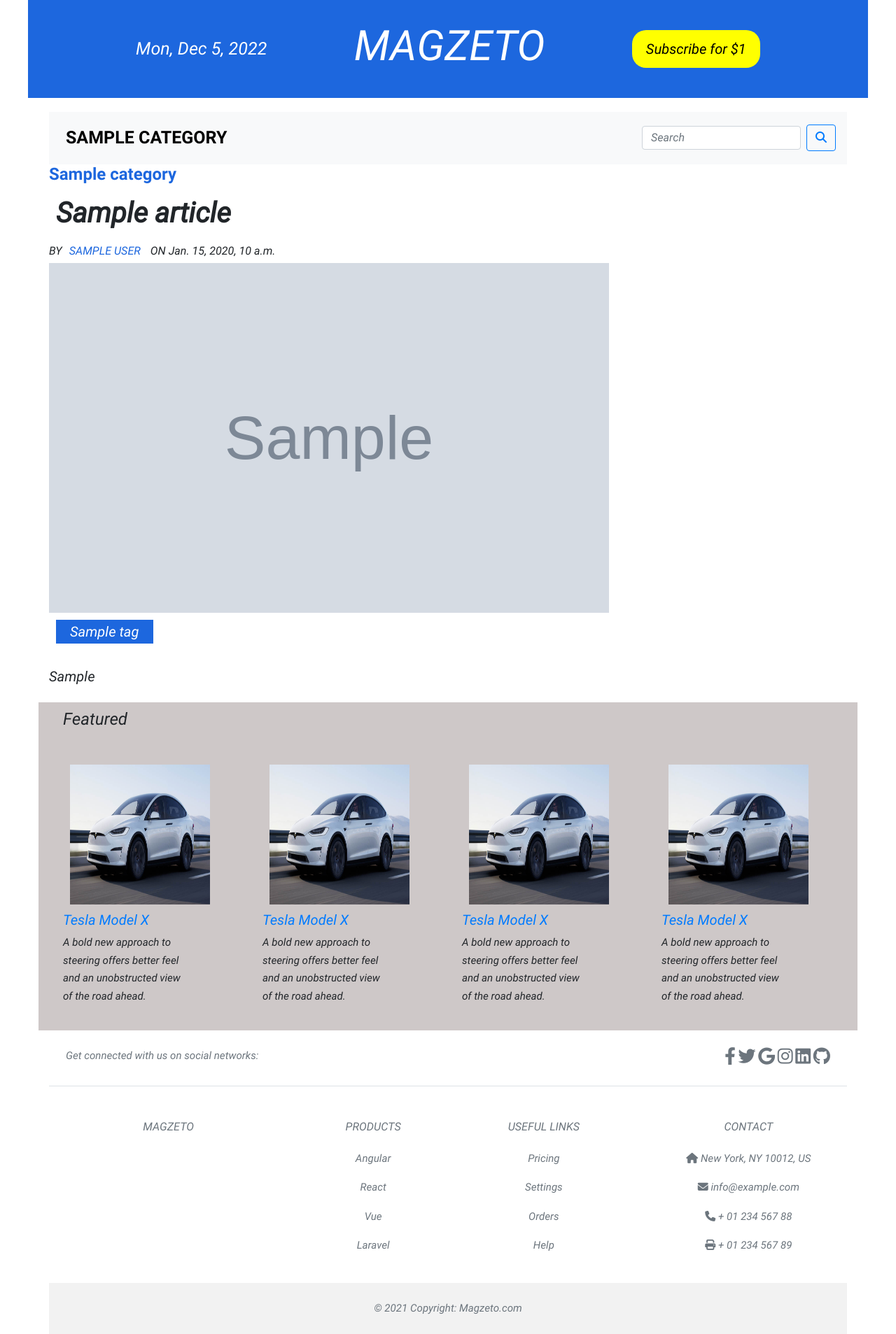
After one commit to obrianthe1st/Magzeto-django-magazine-advertising-platform, a Django app: page /sample/sample/ in a window 1280 px wide. The commit adds this page. Shown: the whole page at 70% size. Run offline with Django 4.2, Linux system fonts and the light colour scheme; tables that the repository leaves empty hold one stand-in row (values such as "Sample post"); grey boxes marked "Sample" are stand-in pictures; parts of the project's set-up code (start-up, migrations or seed data) failed here and were passed over.

```diff
--- a/src/apps/article/models.py
+++ b/src/apps/article/models.py
@@ -1,4 +1,5 @@
 from django.db import models
+from django.shortcuts import reverse
 
 from ..authors.models import Author
 from ..category.models import Category, Tag
@@ -27,5 +28,14 @@ class Article(models.Model):
    def __str__(self):
     return self.title
 
-#    def get_absolute_url(self):
-#        return reverse("model_detail", args={self.pk})
+   def get_absolute_url(self):
+       return reverse("article", args=[self.category.slug,self.slug])
+
+   @property
+   def imageURL(self):
+        try:
+            url = self.image.url
+        except:
+            url=''
+
+        return url
--- /dev/null
+++ b/src/apps/article/templates/article.html
@@ -0,0 +1,30 @@
+{% extends 'base.html' %}
+{% load static %}
+{% block css %}
+<link rel="stylesheet" href="{% static 'css/article.css' %}">
+{% endblock css %}
+
+
+{% block content %}
+    <section class="article-container container">
+        <div class="article-heading">
+            <h4 class="article-heading--category">{{category.name}}</h4>
+            <h1 class="article-heading--title">{{article.title}}</h1>
+            <h6 class="article-heading--meta-data">BY<span class="author">{{article.author.first_name|upper}} {{article.author.last_name|upper}}</span> ON <span class="date">{{article.created}}</span>
+            </h6>
+            <img src="{{article.image.url}}" alt="musk">
+            <div class="article-heading--article-categories">
+                {% for each_tag in tags  %}
+                <div class="article-heading--article-category"><a href="#">{{each_tag}}</a></div>
+                {% endfor %}
+            </div>
+        </div>
+        <article class="article-text--body">
+            <p>
+                {{article.posts}}
+            </p>
+
+        </article>
+    </section>
+    {% include 'includes/sponsored_ads.html' %}
+{% endblock content %}
--- a/src/apps/article/views.py
+++ b/src/apps/article/views.py
@@ -1,3 +1,30 @@
 from django.shortcuts import render
 
+from apps.category.models import Category
+
+from .models import Article
+
+
 # Create your views here.
+def article_view(request,category_slug=None,article_slug=None):
+
+
+
+    try:
+        article = Article.objects.get(slug=article_slug)
+    except Article.DoesNotExist as e:
+        raise e
+
+    all_tags = article.tag.all()
+
+
+    try:
+        category = Category.objects.get(slug=category_slug)
+    except Category.DoesNotExist as e:
+        raise e
+
+
+
+    context={"article":article,"category":category,"tags":all_tags}
+
+    return render(request,'article.html',context);
--- a/src/apps/category/models.py
+++ b/src/apps/category/models.py
@@ -22,7 +22,7 @@ class Category(models.Model):
         return self.name
 
     def get_absolute_url(self):
-         return reverse('category_view',args=[self.slug])
+         return reverse('category',args=[self.slug])
 
 class Tag(models.Model):
     """
--- a/src/apps/category/templates/category.html
+++ b/src/apps/category/templates/category.html
@@ -17,7 +17,7 @@
                     <img src="{{each_article.image.url}}" alt="trump">
                     <div class="row--container--info-category"><a href="{{category.get_absolute_url}}">{{category.name}}</a></div>
                 </div>
-                <h5 class="row--container--info-card-title"><a href="#">{{each_article.title}}</a></h5>
+                <h5 class="row--container--info-card-title"><a href="{{each_article.get_absolute_url}}">{{each_article.title}}</a></h5>
                 <p class="row--container--info-card-text">{{rach_article.posts|truncatechars:300}}</p>
             </div>
         </div>
--- a/src/core/urls.py
+++ b/src/core/urls.py
@@ -1,12 +1,16 @@
 
 from django.urls import path
 
+from apps.article.views import article_view
 from apps.category.views import category_view
 
-from .views import home_view, test_celery
+from .views import home_view, search_view, test_celery
 
 urlpatterns = [
      #path('', test_celery, name="celery_view"),
      path('',home_view,name='home_view'),
-     path('<slug:category_slug>/',category_view,name='category_view'),
+     path('category/<slug:category_slug>/',category_view,name='category'),
+     path('<slug:category_slug>/<slug:article_slug>/',article_view,name='article'),
+     path('search/',search_view,name='search'),
+
 ]
--- a/src/templates/base.html
+++ b/src/templates/base.html
@@ -26,7 +26,7 @@
 
   <body>
     {% include 'includes/banner_header.html' %}
-    {%include 'includes/navbar.html' %}
+    {% include 'includes/navbar.html' %}
     {% block content %} {% endblock content %}
     {% include 'includes/footer.html' %}
 
--- a/src/templates/includes/navbar.html
+++ b/src/templates/includes/navbar.html
@@ -20,13 +20,14 @@
         </li>
         {% endfor %}
       </ul>
-      <form class="form-inline my-2 my-lg-0">
+      <form action="{% url 'search' %}" class="search_form_nav form-inline my-2 my-lg-0" method="GET">
         <input
           class="form-control mr-sm-2"
           type="search"
           placeholder="Search"
           aria-label="Search"
           style="box-shadow: none"
+          name="keyword"
         />
         <button class="btn btn-outline-primary my-2 my-sm-0" type="submit">
           <i class="fa-solid fa-magnifying-glass"></i>
--- /dev/null
+++ b/src/templates/includes/sponsored_ads.html
@@ -0,0 +1,38 @@
+{% load static %}
+<div class="sponsored-ads---section container">
+  <h4 class="sponsored-ads---section-header">Featured</h4>
+  <div class="sponsored-ads--collection">
+    <div class="sponsored-ads--adcard">
+      <a href="#"><img src={% static "images/tesla.jpg" %} alt="musk" /></a>
+      <h6 class="sponsored-adcard--title"><a href="#">Tesla Model X</a></h6>
+      <p class="sponsored-adcard--snippet">
+        A bold new approach to steering offers better feel and an unobstructed
+        view of the road ahead.
+      </p>
+    </div>
+    <div class="sponsored-ads--adcard">
+      <a href="#"><img src={% static "images/tesla.jpg" %} alt="musk" /></a>
+      <h6 class="sponsored-adcard--title"><a href="#">Tesla Model X</a></h6>
+      <p class="sponsored-adcard--snippet">
+        A bold new approach to steering offers better feel and an unobstructed
+        view of the road ahead.
+      </p>
+    </div>
+    <div class="sponsored-ads--adcard">
+      <a href="#"><img src={% static "images/tesla.jpg" %} alt="musk" /></a>
+      <h6 class="sponsored-adcard--title"><a href="#">Tesla Model X</a></h6>
+      <p class="sponsored-adcard--snippet">
+        A bold new approach to steering offers better feel and an unobstructed
+        view of the road ahead.
+      </p>
+    </div>
+    <div class="sponsored-ads--adcard">
+      <a href="#"><img src={% static "images/tesla.jpg" %} alt="musk" /></a>
+      <h6 class="sponsored-adcard--title"><a href="#">Tesla Model X</a></h6>
+      <p class="sponsored-adcard--snippet">
+        A bold new approach to steering offers better feel and an unobstructed
+        view of the road ahead.
+      </p>
+    </div>
+  </div>
+</div>
```
Also changed, not shown: src/core/templates/home.html (+8 -8 lines), src/core/templates/search.html (added, +37 -0 lines), src/core/views.py (+27 -0 lines), src/static/css/search.css (+16 -0 lines), src/templates/includes/search_section_ads.html (added, +40 -0 lines), src/templates/includes/search_section_form.html (added, +18 -0 lines), 1 other file.
